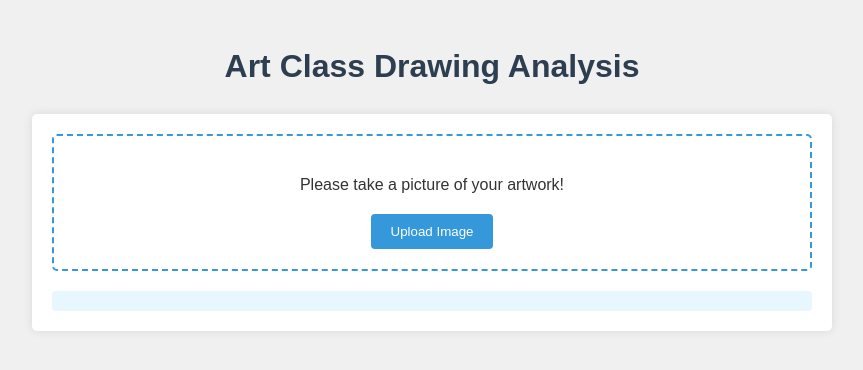
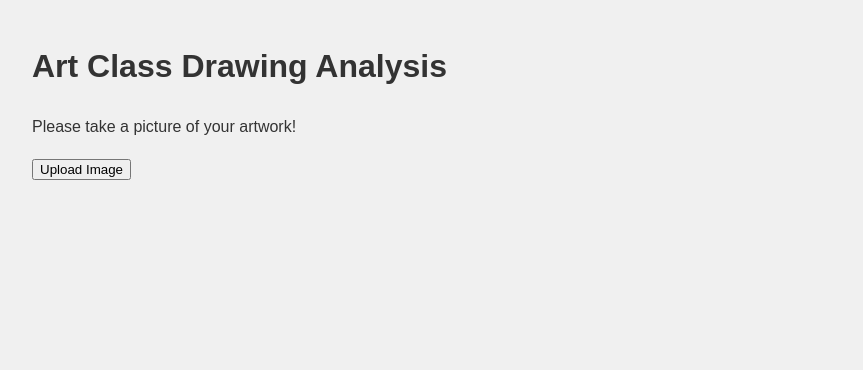
Before and after one commit to starrylifee/vision-app-maker, a website: page public/student.html in a window 1280 px wide. Shown: the whole page, without its empty margins (208-1071 px from the left). Drawn offline with Linux system fonts and the light colour scheme.

Commit message:
에라모르겠다

```diff
--- a/package.json
+++ b/package.json
@@ -11,6 +11,7 @@
         "dotenv": "^16.4.5",
         "express": "^4.19.2",
         "firebase-tools": "^11.14.2",
+        "google-auth-library": "^9.11.0",
         "multer": "^1.4.5-lts.1",
         "openai": "^4.52.7"
     }
--- a/public/student.html
+++ b/public/student.html
@@ -14,44 +14,7 @@
         padding: 20px;
         background-color: #f0f0f0;
       }
-      h1 {
-        color: #2c3e50;
-        text-align: center;
-      }
-      .container {
-        background-color: white;
-        padding: 20px;
-        border-radius: 5px;
-        box-shadow: 0 0 10px rgba(0,0,0,0.1);
-      }
-      #uploadArea {
-        border: 2px dashed #3498db;
-        border-radius: 5px;
-        padding: 20px;
-        text-align: center;
-        margin-bottom: 20px;
-      }
-      #imagePreview {
-        max-width: 100%;
-        margin-top: 20px;
-      }
-      button {
-        background-color: #3498db;
-        color: white;
-        padding: 10px 20px;
-        border: none;
-        border-radius: 4px;
-        cursor: pointer;
-      }
-      button:hover {
-        background-color: #2980b9;
-      }
-      #result {
-        margin-top: 20px;
-        padding: 10px;
-        background-color: #e8f6fd;
-        border-radius: 4px;
-      }
+      /* ... (CSS styles) ... */
     </style>
   </head>
   <body>
```
Also changed, not shown: server.js (+40 -18 lines), 3 other files.
